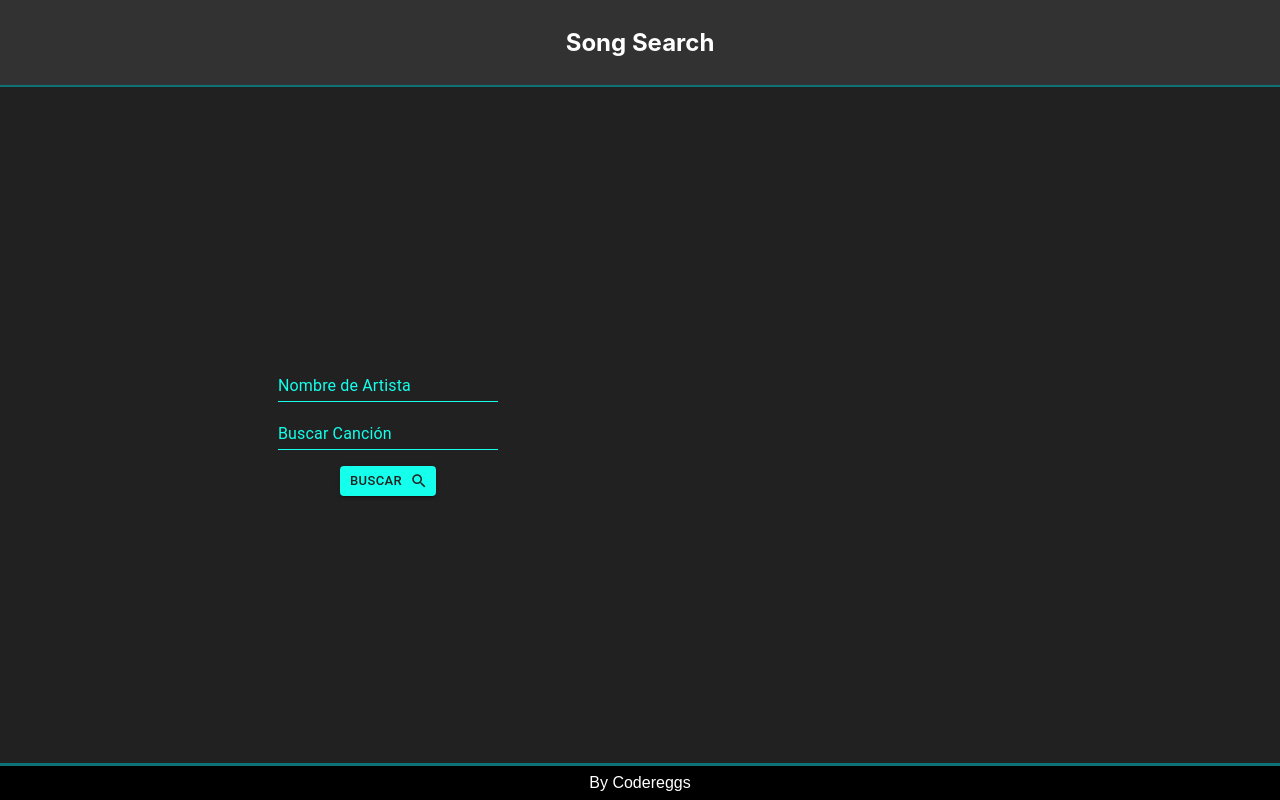
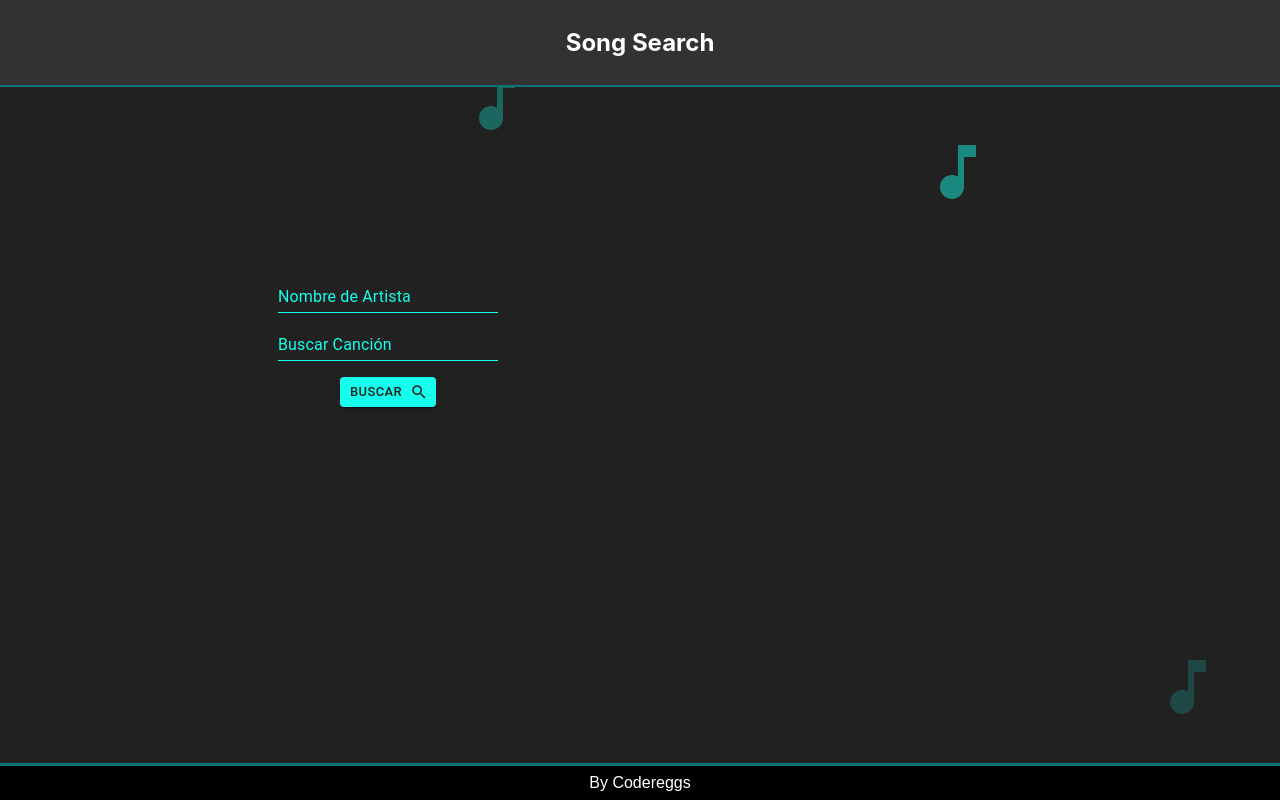
Before and after one commit to Codereggs/Buscador-Lyrics-Bio, a React (Create React App) app: page / in a window 1280 px wide. Built offline with nearby package versions, Linux system fonts and the light colour scheme.

Commit message:
feat wallpaper animation with svg

```diff
--- a/src/App.css
+++ b/src/App.css
@@ -103,10 +103,53 @@ button.MuiButton-contained:hover {
   color: var(--third-color);
 }
 
-.musical-note {
-
+.musical-notes {
+  margin: 0;
+  padding: 0;
 }
 
+.musical-note {
+  position: absolute;
+  color: var(--fourth-color);
+  bottom: 0;
+  animation: songnote 6s linear infinite;
+  left: 18%;
+  z-index: -1;
+}
+
+.musical-note:nth-child(1) {
+  animation-duration: 3s;
+  left: 36%;
+}
+.musical-note:nth-child(2) {
+  animation-duration: 6s;
+  left: 54%;
+}
+.musical-note:nth-child(3) {
+  animation-duration: 2s;
+  left: 72%;
+}
+.musical-note:nth-child(4) {
+  animation-duration: 5s;
+  left: 90%;
+}
+svg.MuiSvgIcon-root {
+  width: 3em;
+  height: 3em;
+}
+@keyframes songnote {
+  0% {
+    bottom: 0;
+    opacity: 0;
+  }
+  50% {
+    opacity: 0.9;
+  }
+  100% {
+    bottom: 100vh;
+    opacity: 0;
+  }
+}
 @media screen and (max-width: 768px) {
   button.switch-lyrics-artist-btn {
     position: fixed;
--- a/src/App.js
+++ b/src/App.js
@@ -2,12 +2,14 @@ import { Footer } from "./components/Footer";
 import { SongSearch } from "./components/SongSearch";
 import "./App.css";
 import Encabezado from "./components/Encabezado";
+import { FondoMusica } from "./components/FondoMusica";
 
 function App() {
   return (
     <div className="App">
       <Encabezado />
       <SongSearch />
+      <FondoMusica />
       <Footer />
     </div>
   );
--- /dev/null
+++ b/src/components/FondoMusica.js
@@ -0,0 +1,16 @@
+import React from "react";
+import MusicNoteIcon from "@material-ui/icons/MusicNote";
+
+export const FondoMusica = () => {
+  return (
+    <>
+      <div className="musical-notes">
+        <MusicNoteIcon className="musical-note" />
+        <MusicNoteIcon className="musical-note" />
+        <MusicNoteIcon className="musical-note" />
+        <MusicNoteIcon className="musical-note" />
+        <MusicNoteIcon className="musical-note" />
+      </div>
+    </>
+  );
+};
```
